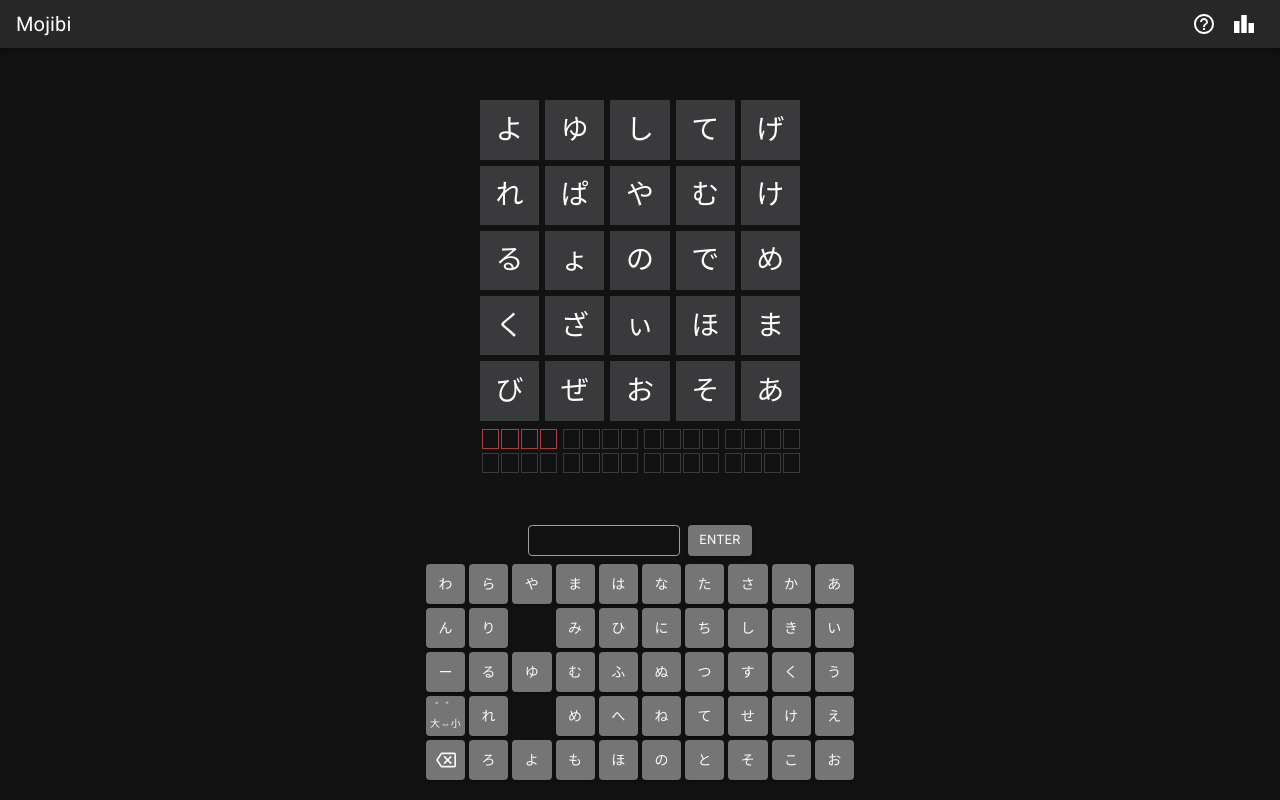
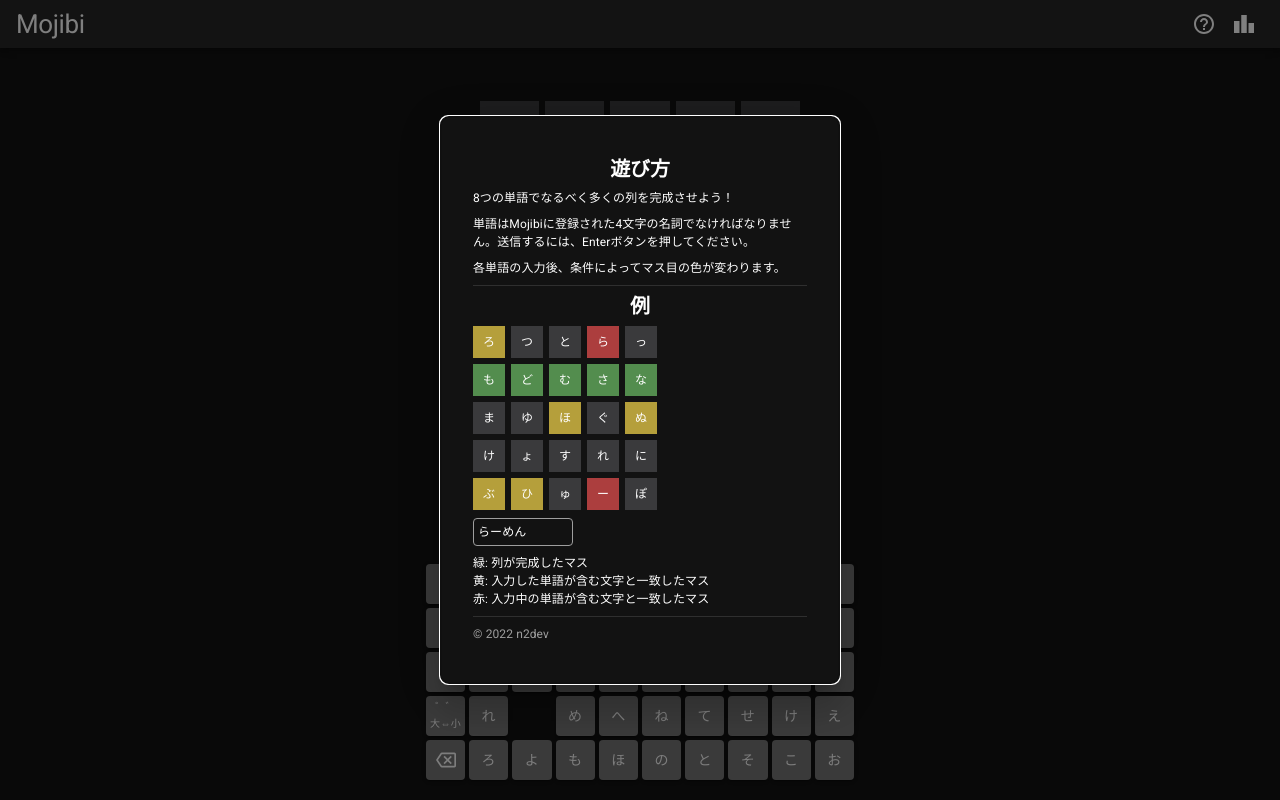
Before and after one commit to n2dev/mojibi, a React (Create React App) app: page / in a window 1280 px wide. Built offline with nearby package versions, Linux system fonts and the light colour scheme.

Commit message:
Add header and How to play

```diff
--- a/src/App.tsx
+++ b/src/App.tsx
@@ -1,15 +1,38 @@
+import { useLayoutEffect, useState, createContext } from 'react'
 import './app.css'
 import CssBaseline from '@mui/material/CssBaseline'
 import { ThemeProvider } from '@mui/material/styles'
 import theme from './theme'
 import Header from './components/header'
 import Game from './components/game'
+import HowToPlay from './components/modals/HowToPlay'
+
+export const HeaderContext = createContext({})
 
 function App() {
+	const [openHTP, setOpenHTP] = useState<boolean>(false)
+
+	useLayoutEffect(() => {
+		const hasVisited = localStorage.getItem('has_visited')
+
+		if (hasVisited !== 'true') {
+			setOpenHTP(true)
+			localStorage.setItem('has_visited', 'true')
+		}
+	}, [])
+
 	return (
 		<ThemeProvider theme={theme}>
 			<CssBaseline />
-			<Header />
+			<HeaderContext.Provider
+				value={{
+					openHTP,
+					setOpenHTP,
+				}}
+			>
+				<Header />
+				<HowToPlay />
+			</HeaderContext.Provider>
 			<Game />
 		</ThemeProvider>
 	)
--- a/src/components/header/index.tsx
+++ b/src/components/header/index.tsx
@@ -1,24 +1,34 @@
+import { useContext } from 'react'
+
 import AppBar from '@mui/material/AppBar'
 import Box from '@mui/material/Box'
 import Toolbar from '@mui/material/Toolbar'
 import Typography from '@mui/material/Typography'
-import Button from '@mui/material/Button'
 import IconButton from '@mui/material/IconButton'
-import MenuIcon from '@mui/icons-material/Menu'
-import MenuItem from '@mui/material/MenuItem'
-import Menu from '@mui/material/Menu'
 import HelpOutlineIcon from '@mui/icons-material/HelpOutline'
 import LeaderboardIcon from '@mui/icons-material/Leaderboard'
 
+import { HeaderContext } from '../../App'
+interface HTPContext {
+	setOpenHTP: React.Dispatch<React.SetStateAction<boolean>>
+}
+
 const Header = () => {
+	const { setOpenHTP } = useContext(HeaderContext) as HTPContext
+
+	const handleHelpClick = (e: React.MouseEvent<HTMLButtonElement>) => {
+		e.preventDefault()
+		setOpenHTP(true)
+	}
+
 	return (
 		<AppBar position='static'>
 			<Toolbar sx={{ minHeight: 40, height: 40 }}>
-				<Typography variant='h6' component='div' sx={{ flexGrow: 1 }}>
+				<Typography variant='h1' component='h1' sx={{ flexGrow: 1 }}>
 					Mojibi
 				</Typography>
 				<Box display='flex'>
-					<IconButton color='inherit'>
+					<IconButton color='inherit' onClick={handleHelpClick}>
 						<HelpOutlineIcon />
 					</IconButton>
 					<IconButton color='inherit'>
--- /dev/null
+++ b/src/components/modals/HowToPlay.tsx
@@ -0,0 +1,111 @@
+import { useContext } from 'react'
+import Box from '@mui/material/Box'
+import Modal from '@mui/material/Modal'
+import Typography from '@mui/material/Typography'
+import Divider from '@mui/material/Divider'
+
+import { HeaderContext } from '../../App'
+
+const style = {
+	position: 'absolute',
+	top: '50%',
+	left: '50%',
+	transform: 'translate(-50%, -50%)',
+	width: 400,
+	backgroundColor: 'background.paper',
+	borderRadius: 2,
+	border: '1px solid #222',
+	boxShadow: 24,
+	p: 4,
+}
+
+interface HTPContext {
+	openHTP: boolean
+	setOpenHTP: React.Dispatch<React.SetStateAction<boolean>>
+}
+
+const HowToPlay = () => {
+	const { openHTP, setOpenHTP } = useContext(HeaderContext) as HTPContext
+	const bingoExample = 'ろつとらっもどむさなまゆほぐぬけょすれにぶひゅーぽ'.split('')
+	const bingoState = '1003022222001010000011030'.split('')
+
+	const handleClose = () => setOpenHTP(false)
+	return (
+		<Modal
+			open={openHTP}
+			onClose={handleClose}
+			aria-labelledby='parent-modal-title'
+			aria-describedby='parent-modal-description'
+		>
+			<Box sx={{ ...style, width: 400 }}>
+				<Typography my={1} variant='h2' component='h2' textAlign='center'>
+					遊び方
+				</Typography>
+				<Typography my={1}>8つの単語でなるべく多くの列を完成させよう！</Typography>
+				<Typography my={1}>
+					単語はMojibiに登録された4文字の名詞でなければなりません。送信するには、Enterボタンを押してください。
+				</Typography>
+				<Typography my={1}>各単語の入力後、条件によってマス目の色が変わります。</Typography>
+				<Divider />
+				<Typography my={1} variant='h2' component='h2' textAlign='center'>
+					例
+				</Typography>
+				<Box
+					display='grid'
+					gridTemplateColumns='repeat(5, 32px)'
+					gridTemplateRows='repeat(5, 32px)'
+					gap={0.75}
+				>
+					{bingoExample.map((c, i) => {
+						const state = bingoState[i]
+						let cellColor = '#3A3A3C'
+						if (state === '1') {
+							cellColor = '#B59F3B'
+						} else if (state === '2') {
+							cellColor = '#538D4E'
+						} else if (state === '3') {
+							cellColor = '#AC3E3E'
+						}
+
+						return (
+							<Box
+								display='inline-flex'
+								justifyContent='center'
+								alignItems='center'
+								sx={{
+									backgroundColor: cellColor,
+									width: 32,
+									aspectRatio: '1',
+									'&:before': {
+										content: `"${c}"`,
+										display: 'inline-block',
+									},
+								}}
+								key={c}
+							/>
+						)
+					})}
+				</Box>
+				<Box
+					display='inline-block'
+					width={100}
+					p={0.5}
+					mt={1}
+					border='1px solid #9e9e9e'
+					borderRadius={1}
+				>
+					<Typography>らーめん</Typography>
+				</Box>
+				<Typography mt={1}>緑: 列が完成したマス</Typography>
+				<Typography>黄: 入力した単語が含む文字と一致したマス</Typography>
+				<Typography mb={1}>赤: 入力中の単語が含む文字と一致したマス</Typography>
+				<Divider />
+				<Typography my={1} sx={{ color: '#9e9e9e' }}>
+					© 2022 n2dev
+				</Typography>
+			</Box>
+		</Modal>
+	)
+}
+
+export default HowToPlay
--- a/src/theme.ts
+++ b/src/theme.ts
@@ -8,9 +8,20 @@
 		},
 	},
 	typography: {
+		h1: {
+			fontSize: 26,
+			fontWeight: 500,
+		},
+		h2: {
+			fontSize: 20,
+			fontWeight: 600,
+		},
 		caption: {
 			fontSize: 10,
 		},
+		body1: {
+			fontSize: 12,
+		}
 	},
 	palette: {
 		mode: 'dark',
```
